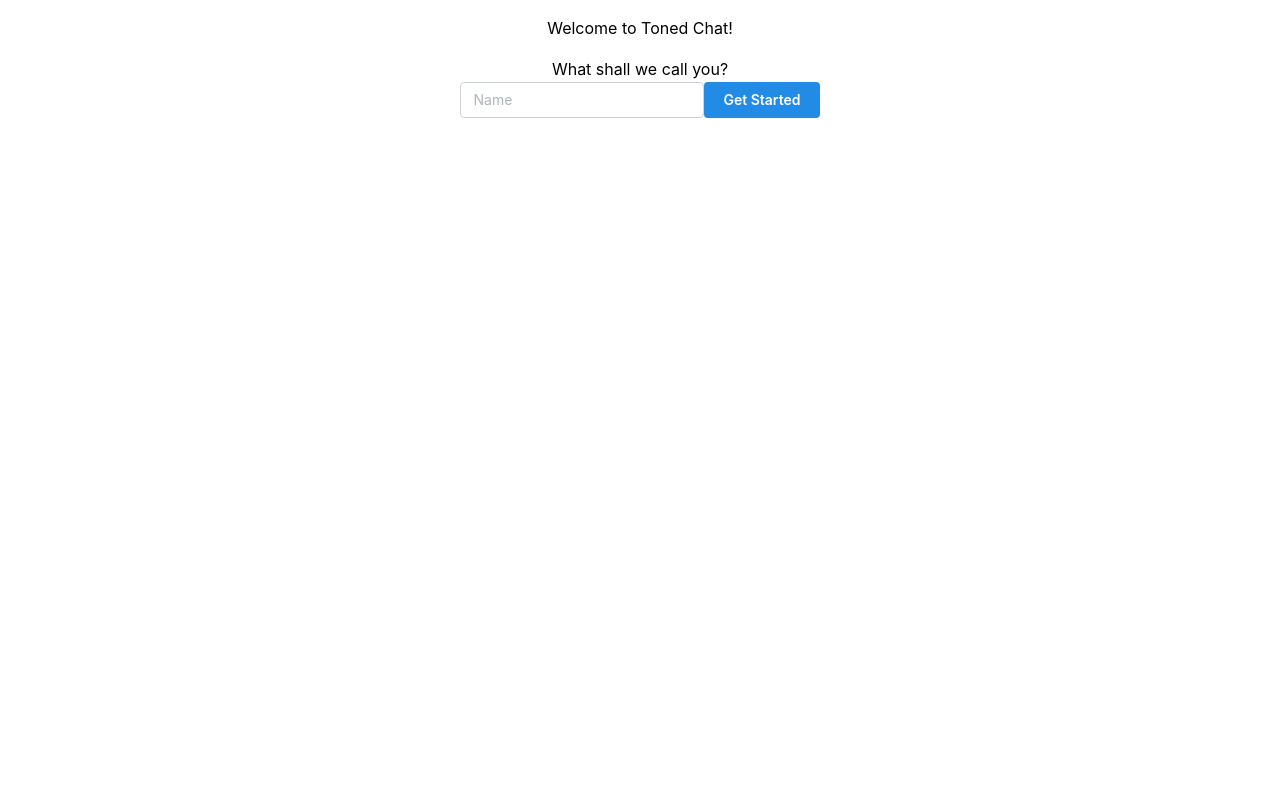
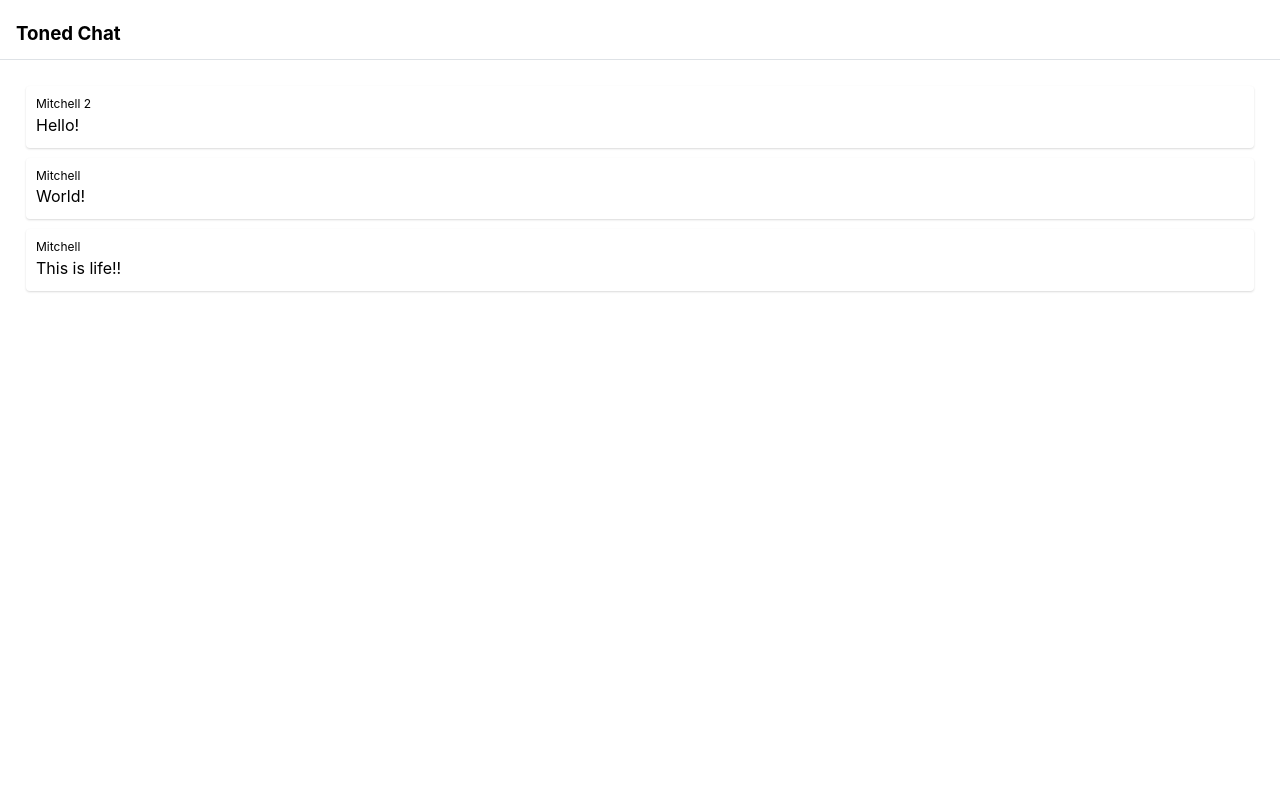
Before and after one commit to mwcaisse/toned-chat, a React (Vite) app in the folder frontend/: page / in a window 1280 px wide. Shown: the top 800 px of the page. Built offline with nearby package versions, Linux system fonts and the light colour scheme.

Commit message:
very quick outline of some chat page

```diff
--- a/frontend/index.html
+++ b/frontend/index.html
@@ -4,7 +4,7 @@
     <meta charset="UTF-8" />
     <link rel="icon" type="image/svg+xml" href="/vite.svg" />
     <meta name="viewport" content="width=device-width, initial-scale=1.0" />
-    <title>Vite + React + TS</title>
+    <title>Toned Chat</title>
   </head>
   <body>
     <div id="root"></div>
--- a/frontend/src/main/App.tsx
+++ b/frontend/src/main/App.tsx
@@ -1,25 +1,24 @@
+import Chat from "@app/components/Chat.tsx";
+import {AppShell, Group} from "@mantine/core";
 
-import {Button, Center, Container, TextInput} from "@mantine/core";
 
 function App() {
 
     return (
-        <>
-            <Container>
-                <Center>
-                    <p>Welcome to Toned Chat!</p>
-                </Center>
-                <Center>
-                    What shall we call you?
-                </Center>
-                <Center>
-                    <TextInput
-                        placeholder="Name"
-                    />
-                    <Button variant="filled">Get Started</Button>
-                </Center>
-            </Container>
-        </>
+        <AppShell
+            header={{height: 60}}
+            padding="md"
+        >
+            <AppShell.Header>
+                <Group h="100%" px="md">
+                    <h3>Toned Chat</h3>
+                </Group>
+            </AppShell.Header>
+            <AppShell.Main>
+                <Chat />
+            </AppShell.Main>
+        </AppShell>
+
     )
 }
 
--- /dev/null
+++ b/frontend/src/main/components/Chat.module.css
@@ -0,0 +1,9 @@
+
+.message-holder {
+    flex-grow: 10;
+    color: red;
+}
+
+.input-holder {
+
+}
--- /dev/null
+++ b/frontend/src/main/components/Chat.tsx
@@ -0,0 +1,47 @@
+import {Box, TextInput, Text, ScrollArea, Paper} from "@mantine/core";
+import classes from "@app/components/Chat.module.css";
+
+type Message = {
+    user: string;
+    message: string;
+}
+
+function Chat() {
+
+    const messages: Message[] = [
+        {
+            user: "Mitchell 2",
+            message: "Hello!"
+        },
+        {
+            user: "Mitchell",
+            message: "World!"
+        },
+        {
+            user: "Mitchell",
+            message: "This is life!!"
+        },
+    ];
+
+    return (
+        <Box h="1100px">
+            <ScrollArea h="100%">
+                {messages.map((message) =>
+                    <Paper shadow="xs" p="xs" m="xs">
+                        <Text size="xs">{message.user}</Text>
+                        <Text size="md">{message.message}</Text>
+                    </Paper>
+                )}
+            </ScrollArea>
+
+            <Box className={classes.inputHolder}>
+                <TextInput
+                    label="Chat"
+                />
+            </Box>
+        </Box>
+
+    )
+}
+
+export default Chat;
```
